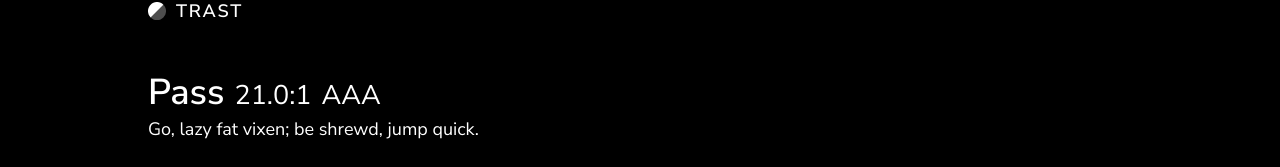
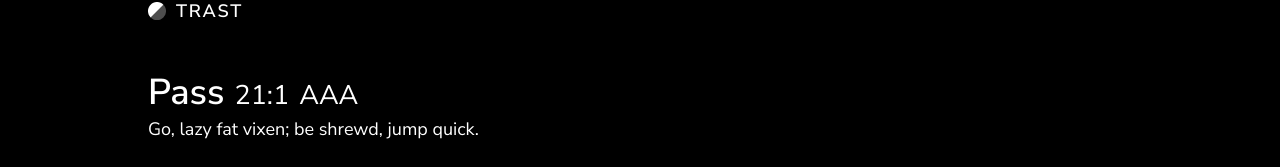
Before and after one commit to techingtogether/trast, a React (Create React App) app: page / in a window 1280 px wide. Shown: the part 121-288 px from the top of the page. Built offline with nearby package versions, Linux system fonts and the light colour scheme.

Commit message:
Refactor contrast calculation code

```diff
--- a/src/App.js
+++ b/src/App.js
@@ -1,5 +1,6 @@
 import React, { Component } from "react";
 import ColorInput from "./ColorInput";
+import { calculateContrast } from "./ColorUtils.js";
 
 class App extends Component {
   constructor() {
@@ -12,8 +13,6 @@ class App extends Component {
       pangram: this.getRandomPangram()
     };
 
-    this.contrast = this.contrast.bind(this);
-    this.luminance = this.luminance.bind(this);
     this.onColorChange = this.onColorChange.bind(this);
     this.onBackgroundColorChange = this.onBackgroundColorChange.bind(this);
     this.onTextColorChange = this.onTextColorChange.bind(this);
@@ -25,19 +24,33 @@ class App extends Component {
       <div className="App">
         <div className="info">
           <div className="logo">
-            <svg version="1.1" id="icon" x="0px" y="0px" width="0px" height="0px" viewBox="0 0 32 32" enable-background="new 0 0 32 32">
-              <path id="half1" fill="#FFFFFF" d="M27.335,4.708c6.249,6.249,6.248,16.379,0,22.627c-6.249,6.249-16.378,6.249-22.627,0.001"/>
-              <path id="half2" d="M27.335,4.708c-6.364-6.364-16.379-6.249-22.627,0c-6.248,6.249-6.363,16.263,0,22.628L27.335,4.708z"/>
+            <svg
+              version="1.1"
+              id="icon"
+              x="0px"
+              y="0px"
+              width="0px"
+              height="0px"
+              viewBox="0 0 32 32"
+              enable-background="new 0 0 32 32"
+            >
+              <path
+                id="half1"
+                fill="#FFFFFF"
+                d="M27.335,4.708c6.249,6.249,6.248,16.379,0,22.627c-6.249,6.249-16.378,6.249-22.627,0.001"
+              />
+              <path
+                id="half2"
+                d="M27.335,4.708c-6.364-6.364-16.379-6.249-22.627,0c-6.248,6.249-6.363,16.263,0,22.628L27.335,4.708z"
+              />
             </svg>
             TRAST
           </div>
         </div>
         <div className="info">
-          <span className="result">{contrast >= 4.5 ? "Pass" : "Fail"}</span>
-          <span className="ratio">{`${contrast.toFixed(1)}:1`}</span>
-          <span className="grade">
-            {contrast >= 7 ? "AAA" : contrast >= 4.5 ? "AA" : ""}
-          </span>
+          <span className="result">{contrast >= 3 ? "Pass" : "Fail"}</span>
+          <span className="ratio">{this.stringifyContrast(contrast)}</span>
+          <span className="grade">{this.resultForContrast(contrast)}</span>
         </div>
         <div className="info">{pangram}</div>
         <div className="color-inputs">
@@ -57,23 +70,33 @@ class App extends Component {
           />
         </div>
         <div className="footer">
-          Made with ♥ by <a href="https://www.zahratraboulsi.com" target="_blank">Zahra</a> and <a href="https://syeefkarim.com" target="_blank">Syeef</a>
+          Made with ♥ by <a href="https://www.zahratraboulsi.com">Zahra</a> and{" "}
+          <a href="https://syeefkarim.com">Syeef</a>
         </div>
       </div>
     );
   }
 
-  contrast(rgb1, rgb2) {
-    const luminance1 = this.luminance(rgb1[0], rgb1[1], rgb1[2]);
-    const luminance2 = this.luminance(rgb2[0], rgb2[1], rgb2[2]);
-    const lighter = Math.max(luminance1, luminance2);
-    const darker = Math.min(luminance1, luminance2);
+  stringifyContrast(contrast) {
+    const contrastString = contrast.toFixed(1);
+    if (contrastString.endsWith("0")) {
+      return `${contrastString.slice(0, -2)}:1`;
+    }
+    return `${contrastString}:1`;
+  }
 
-    return (lighter + 0.05) / (darker + 0.05);
+  resultForContrast(contrast) {
+    if (contrast >= 7) {
+      return "AAA";
+    } else if (contrast >= 4.5) {
+      return "AA";
+    } else if (contrast >= 3) {
+      return "AA Large";
+    }
   }
 
   onColorChange(rgb1, rgb2) {
-    const contrast = this.contrast(rgb1, rgb2);
+    const contrast = calculateContrast(rgb1, rgb2);
     this.setState({ contrast: contrast });
   }
 
@@ -85,13 +108,6 @@ class App extends Component {
   onTextColorChange(r, g, b) {
     this.setState({ rgbText: [r, g, b] });
     this.onColorChange([r, g, b], this.state.rgbBackground);
-  }
-
-  luminance(r, g, b) {
-    const a = [r, g, b].map(v => {
-      return v <= 0.03928 ? v / 12.92 : Math.pow((v + 0.055) / 1.055, 2.4);
-    });
-    return a[0] * 0.2126 + a[1] * 0.7152 + a[2] * 0.0722;
   }
 
   getRandomPangram() {
--- a/src/ColorInput.js
+++ b/src/ColorInput.js
@@ -1,5 +1,5 @@
 import React, { Component } from "react";
-import {hslToRgb, rgbToHex, hslToHex} from './ColorUtils.js';
+import { hslToRgb, rgbToHex, hslToHex } from './ColorUtils.js';
 
 export default class ColorInput extends Component {
   constructor(props) {
```
